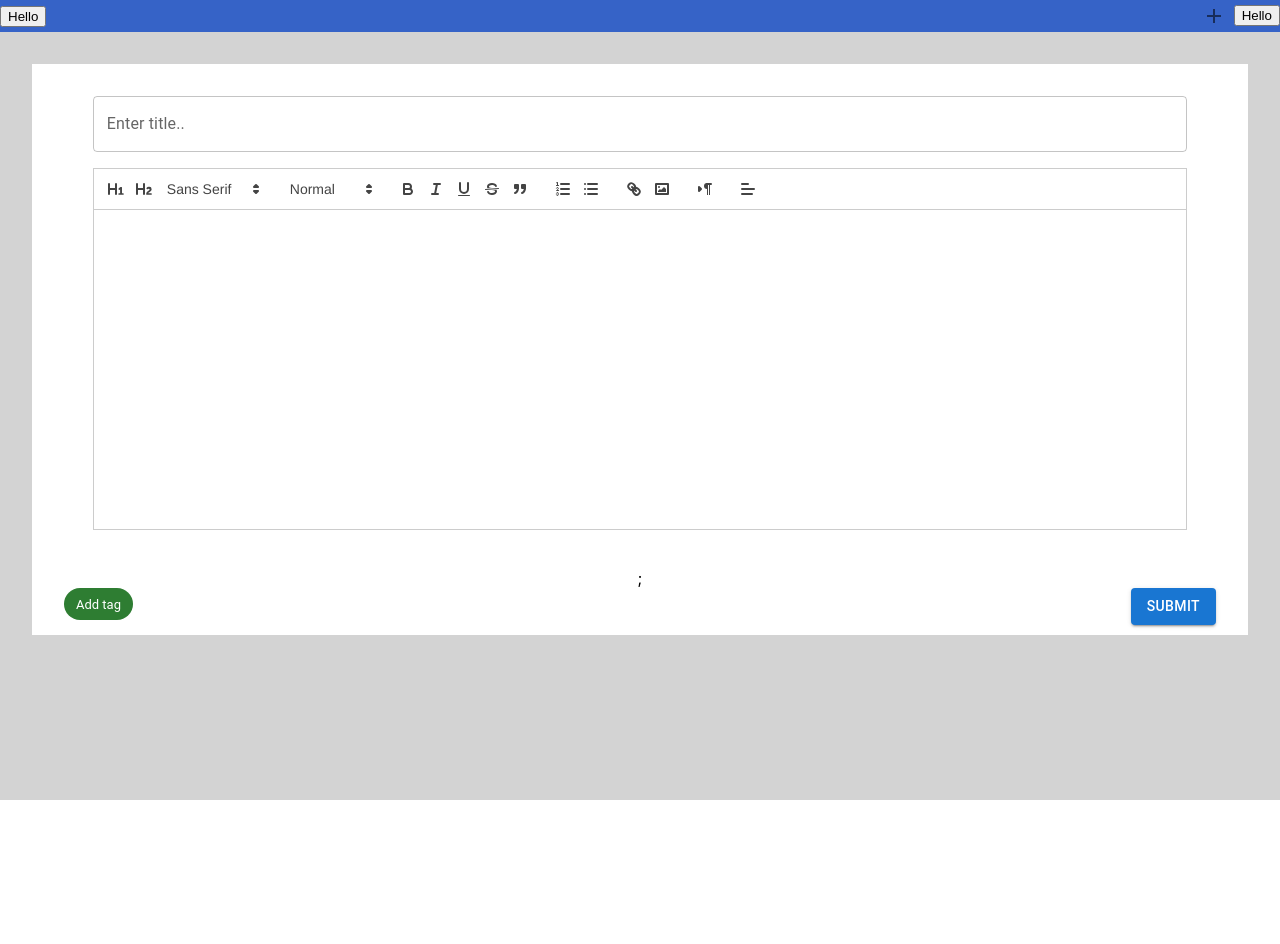
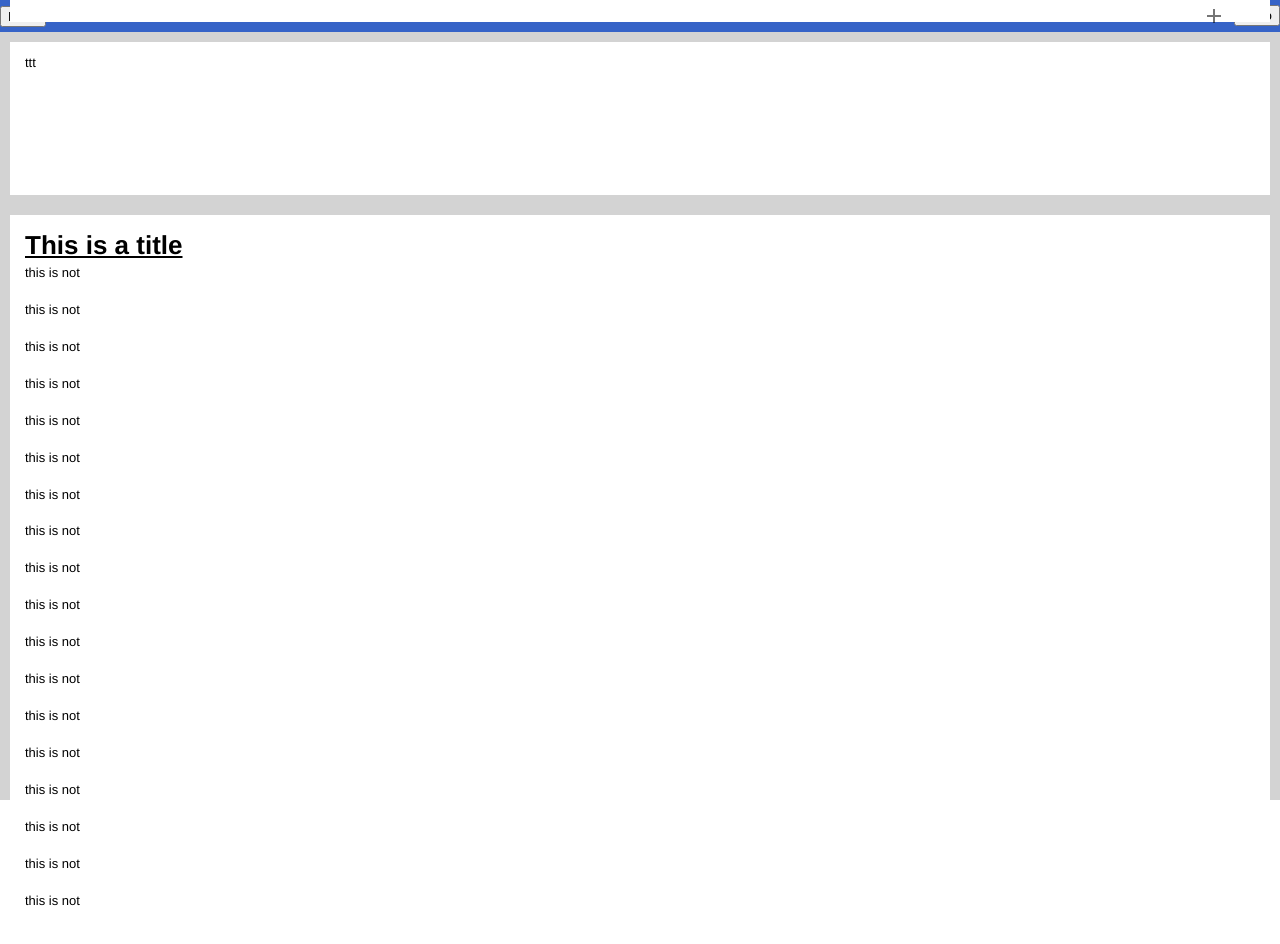
Before and after one commit to igorr512/knowledge, a React (Create React App) app in the folder client/: page / in a window 1280 px wide. Shown: the top 944 px of the page. Before the commit the page ends 800 px from the top, so only its background shows below. Built offline with nearby package versions, Linux system fonts and the light colour scheme.

Commit message:
added stuff

```diff
--- a/client/src/App.js
+++ b/client/src/App.js
@@ -3,6 +3,7 @@ import "./App.css";
 import RootLayout from "./Layouts/RootLayout";
 import { RouterProvider, createBrowserRouter} from "react-router-dom";
 import EditorPage from "./Pages/EditorPage";
+import MainPage from "./Pages/MainPage";
 
 function App() {
 
@@ -11,7 +12,10 @@ function App() {
             path: "/",
             element: <RootLayout />,
             children: [
-                { path: "/", element: <EditorPage />  },
+                { path: "/", element: <MainPage />  },
+                {
+                  path: "/AddProcedure",element:<EditorPage />
+                },
             ],
         },
       ]);
--- /dev/null
+++ b/client/src/Components/Procedure.js
@@ -0,0 +1,12 @@
+import { Card } from "@mui/material";
+import ReactQuill from "react-quill";
+const Procedure = (props) =>{
+
+    return(
+        <ReactQuill value={props.text}
+        readOnly={true}
+        theme="bubble"
+        ></ReactQuill>
+    );
+}
+export default Procedure;
--- /dev/null
+++ b/client/src/Components/SearchBar.css
@@ -0,0 +1,18 @@
+.search-container{
+	display: flex;
+	border-style: solid;
+	border-color:black;
+	border-radius: 10px;
+	padding: 10px;
+	height: 1rem;
+	margin-top: 2rem;
+}
+
+
+.input-white{
+	width: 100%;
+	border: none;
+      outline: none;
+      box-shadow: none;
+
+}
--- /dev/null
+++ b/client/src/Components/SearchBar.js
@@ -0,0 +1,13 @@
+import "./SearchBar.css";
+import SearchOutlinedIcon from "@mui/icons-material/SearchOutlined";
+
+const SearchBar = () => {
+    return (
+        <div className="search-container">
+            <SearchOutlinedIcon></SearchOutlinedIcon>
+            <input className="input-white"></input>
+        </div>
+    );
+};
+
+export default SearchBar;
--- /dev/null
+++ b/client/src/Layouts/Procedures.css
@@ -0,0 +1,5 @@
+.container{
+    background-color: white;
+    flex:0 0 20%;
+    margin: 10px;
+}
--- /dev/null
+++ b/client/src/Layouts/Procedures.js
@@ -0,0 +1,16 @@
+import Procedure from "../Components/Procedure";
+import "./Procedures.css"
+const Procedures = (props) =>{
+    console.log(props);
+    // props will containt array called "procedureArray" of title and texts of the procedures like:
+    // [{title:this,text:<h1>tttt</h1>...},{title:another,text:<p>tttt</p>...}]
+    return(
+        <>
+        {props.procedureArray.map((procedure)=>(
+            <div className="container"><Procedure text={procedure.text} ></Procedure></div>
+        ))}
+        </>
+    );
+
+}
+export default Procedures;
--- /dev/null
+++ b/client/src/Pages/MainPage.css
@@ -0,0 +1,16 @@
+/* .container-inner{
+    display: flex;
+    flex-direction: column;
+    align-items: center;
+    width: 50%;
+    background-color: white;
+    margin-top: 2rem;
+} */
+.container-outer{
+    display: flex;
+    width: 100%;
+    flex-direction: column;
+    justify-content: center;
+    height: calc(100vh - 2rem);
+    background-color: lightgray;
+}
--- /dev/null
+++ b/client/src/Pages/MainPage.js
@@ -0,0 +1,20 @@
+import SearchBar from "../Components/SearchBar";
+import Procedures from "../Layouts/Procedures";
+import "./MainPage.css";
+const data = [
+    {title:"blabla",text:"<p>ttt</p>"},
+    {title:"blabla",text:"<p>ttt</p>"},
+    {title:"blabla",text:"<h1><u>This is a title</u></h1><p>this is not </p><p><br></p><p>this is not </p><p><br></p><p>this is not </p><p><br></p><p>this is not </p><p><br></p><p>this is not </p><p><br></p><p>this is not </p><p><br></p><p>this is not </p><p><br></p><p>this is not </p><p><br></p><p>this is not </p><p><br></p><p>this is not </p><p><br></p><p>this is not </p><p><br></p><p>this is not </p><p><br></p><p>this is not </p><p><br></p><p>this is not </p><p><br></p><p>this is not </p><p><br></p><p>this is not </p><p><br></p><p>this is not </p><p><br></p><p>this is not </p><p><br></p>"},
+];
+const MainPage = () => {
+    return (
+        <div className="container-outer">
+            {/* <div className="container-inner"> */}
+                {/*<SearchBar></SearchBar>*/}
+                <Procedures procedureArray={data}></Procedures>
+            {/* </div> */}
+
+        </div>
+    );
+};
+export default MainPage;
```
Also changed, not shown: 1 other file (tests, documents, lock files or other folders).
